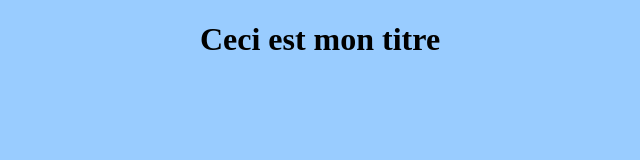
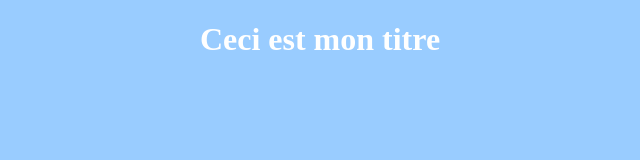
Before and after one commit to LynnMonLogis/monSite, a plain HTML site: page index.html in a window 1280 px wide. Shown: the whole page, without its empty margins (320-960 px from the left). Drawn offline with Linux system fonts and the light colour scheme.

Commit message:
Changement de couleur du titre

```diff
--- a/index.html
+++ b/index.html
@@ -4,6 +4,6 @@
 	<title>Accueil</title>
 	</head>
 	<body style="background-color: #99ccff;">
-		<h1 style="text-align: center;">Ceci est mon titre</h1>
+		<h1 style="text-align: center; color: white">Ceci est mon titre</h1>
 	</body>
 </html>
```
